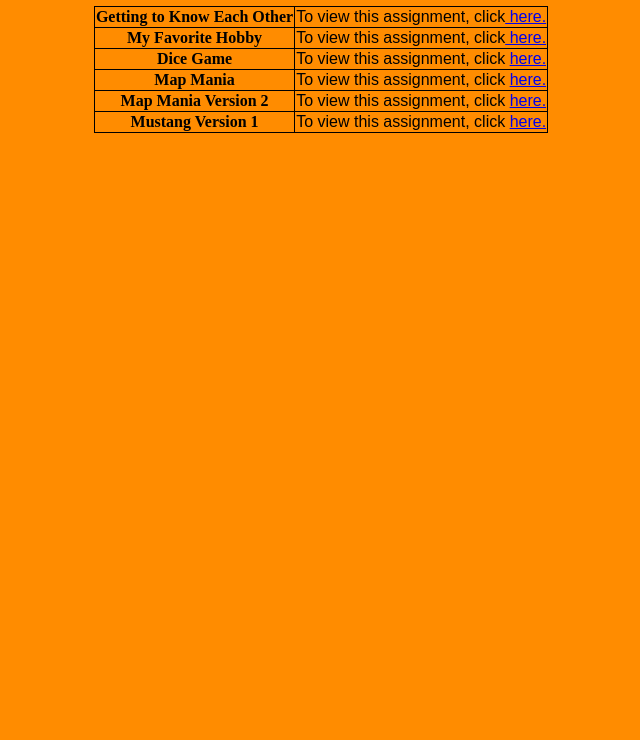
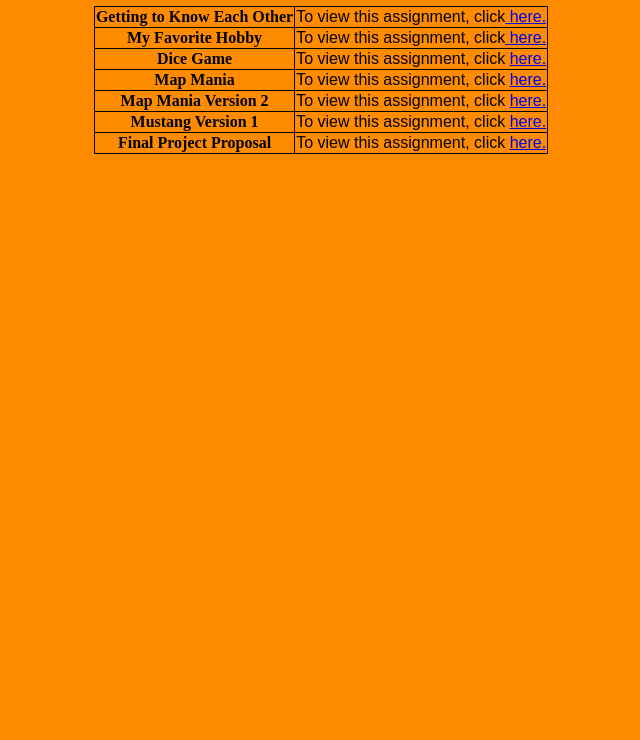
Before and after one commit to graceshotts15/Portfollio, a plain HTML site: page index.html in a window 1280 px wide. Shown: the part 60-800 px from the top of the page, without its empty margins (319-959 px from the left). Drawn offline with Linux system fonts and the light colour scheme.

Commit message:
Update index.html

```diff
--- a/index.html
+++ b/index.html
@@ -44,3 +44,8 @@
         </th>
         <td><p>To view this assignment, click <a href= "https://wonderful-glacier-0d9ae2510.azurestaticapps.net/" target="_blank"> here.</a></p></td>
         </tr>
+        <th>
+            Final Project Proposal
+        </th>
+        <td><p>To view this assignment, click <a href= "https://salmon-beach-0e3dd3010.azurestaticapps.net/" target="_blank"> here.</a></p></td>
+        </tr>
```
